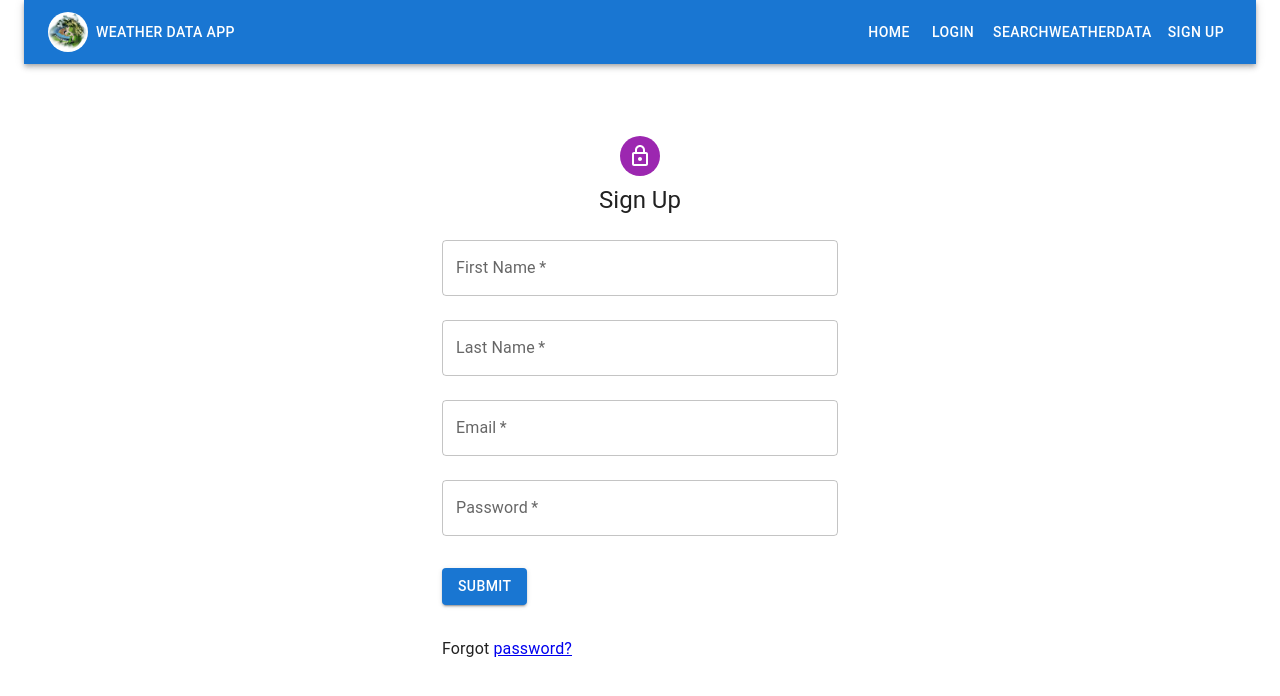
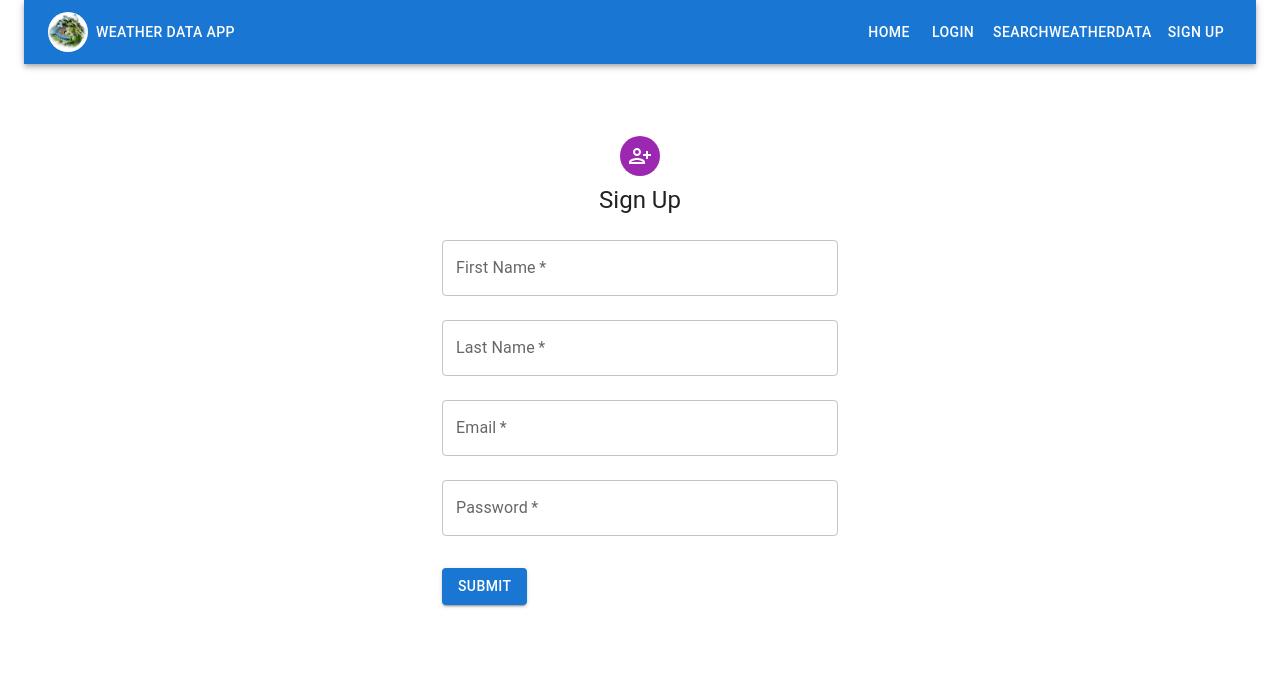
Before and after one commit to FIT-HNEE/ClientSide-WSData, a React (Create React App) app: page /sign-up in a window 1280 px wide. Shown: the top 696 px of the page. Built offline with nearby package versions, Linux system fonts and the light colour scheme.

Commit message:
Update CSS and Icon

```diff
--- a/src/pages/User/SignUp.tsx
+++ b/src/pages/User/SignUp.tsx
@@ -3,12 +3,11 @@ import { RouteComponentProps, withRouter  } from 'react-router-dom';
 import Button from '@mui/material/Button';
 import TextField from '@mui/material/TextField';
 import Box from '@mui/material/Box';
-import FormGroup from '@mui/material/FormGroup';
 import { connect } from 'react-redux';
 import { SignUpData } from '../../actions/Actions'
 import Container from '@mui/material/Container';
 import CssBaseline from '@mui/material/CssBaseline';
-import LockOutlinedIcon from '@mui/icons-material/LockOutlined';
+import PersonAddAltIcon from '@mui/icons-material/PersonAddAlt';
 import { createTheme, ThemeProvider } from '@mui/material/styles';
 import Avatar from '@mui/material/Avatar';
 import Typography from '@mui/material/Typography';
@@ -71,8 +70,11 @@ class SignUp extends Component<RouteComponentProps<any> & Props, signUpCredentia
 
 
     render() {
+
         return (
+
             <ThemeProvider theme={theme}>
+
                 <Container component="main" maxWidth="xs">
                     <CssBaseline />
                     <Box
@@ -83,120 +85,74 @@ class SignUp extends Component<RouteComponentProps<any> & Props, signUpCredentia
                             alignItems: 'center',
                         }}
                     >
+
                         <Avatar sx={{ m: 1, bgcolor: 'secondary.main' }}>
+                            <PersonAddAltIcon />
+                        </Avatar>
 
-              <LockOutlinedIcon />
-
-          </Avatar>
 
                         <Typography component="h1" variant="h5">
                             Sign Up
                         </Typography>
+
                         <Box component="form" noValidate sx={{ mt: 1 }}>
                             <TextField
-
                                 margin="normal"
                                 required
-
                                 fullWidth
-
-
                                 label="First Name"
-
                                 type="text"
-
                                 value={this.state.firstName}
-
                                 onChange={(event) => this.setState({
-
                                     firstName: event.target.value
-
                                 })}
-
                             />
 
                             <TextField
-
                                 margin="normal"
                                 required
-
                                 fullWidth
-
                                 label="Last Name"
-
                                 type="text"
-
                                 value={this.state.lastName}
-
                                 onChange={(event) => this.setState({
-
                                     lastName: event.target.value
-
                                 })}
-
                             />
 
                             <TextField
-
                                 margin="normal"
                                 required
-
                                 fullWidth
-
                                 label="Email"
-
                                 type="email"
-
                                 value={this.state.email}
-
                                 onChange={(event) => this.setState({
-
                                     email: event.target.value
-
                                 })}
-
                             />
 
                             <TextField
-
                                 margin="normal"
                                 required
-
                                 fullWidth
-
-
                                 label="Password"
-
                                 type="password"
-
                                 value={this.state.password}
-
                                 onChange={(event) => this.setState({
-
                                     password: event.target.value
-
                                 })}
-
                             />
 
                             <Button onClick={this.onSubmit} variant='contained' sx={{ mt: 3, mb: 2 }} color='primary'>Submit</Button>
-
-                        <p className="forgot-password text-right">
-
-                            Forgot <a href="#">password?</a>
-
-                        </p>
-
-
                         </Box>
                     </Box>
                 </Container>
             </ThemeProvider>
-
         );
-
     }
 }
+
 
 const mapStateToProps = (state: any) => ({
     SignUpType: state.SignUpdata.SignUpType,
```
Lines whose indentation alone changed are shown as unchanged.
